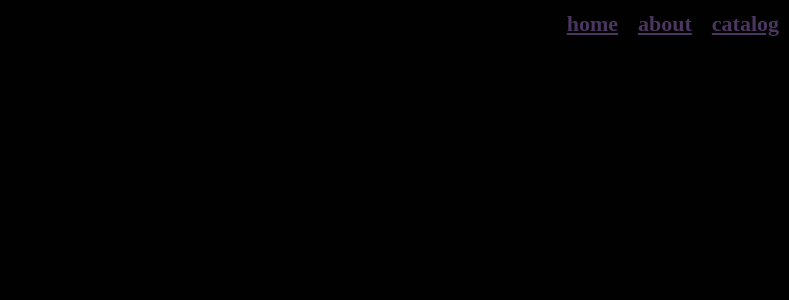
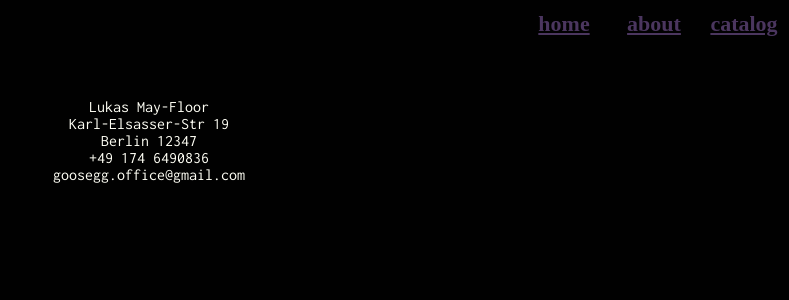
Before and after one commit to williamselaine/goosegg, a React (Vite) app: page /#/impressum in a window 1280 px wide. Shown: the top 300 px of the page, without its empty margins (491-1280 px from the left). Built offline with nearby package versions, Linux system fonts and the light colour scheme; no server answers; the database is empty; a web font is replaced by a local one.

Commit message:
fix navbar and imp

```diff
--- a/src/App.jsx
+++ b/src/App.jsx
@@ -5,7 +5,7 @@ import { disableBodyScroll, enableBodyScroll } from "body-scroll-lock";
 import { jsx } from "@emotion/react";
 import PropTypes from "prop-types";
 import { colors } from "./constants";
-import { Home } from "./pages";
+import { Home, Impressum } from "./pages";
 import { Navbar, Loading } from "./components";
 import { HashRouter as Router, Switch, Route } from "react-router-dom";
 import { useSizeListener, useDelayedUnmount } from "./hooks";
@@ -82,11 +82,14 @@ const Paths = ({ width }) => {
         <Route exact path="/">
           <Home width={width} {...homeContent} />
         </Route>
-        <Route path="/about">
+        <Route path="/about">\
           <About width={width} {...aboutContent} />
         </Route>
         <Route path="/catalog">
           <Catalog width={width} {...catalogContent} />
+        </Route>
+        <Route path="/impressum">
+          <Impressum />
         </Route>
       </Switch>
     </Suspense>
--- a/src/components/navbar.jsx
+++ b/src/components/navbar.jsx
@@ -2,12 +2,12 @@
 /** @jsx jsx */
 import React, { useState, useEffect } from "react";
 import PropTypes from "prop-types";
-import { Link, useLocation } from "react-router-dom";
-import { jsx, keyframes, css } from "@emotion/react";
+import { Link } from "react-router-dom";
+import { jsx, css } from "@emotion/react";
 import { colors, type, breakpoints } from "../constants";
 import burger from "../assets/burger.svg";
 
-const Navbar = ({ width }) => {
+const Navbar = ({ width, height }) => {
   const [isMobile, setIsMobile] = useState(width < breakpoints.tablet);
   const [showNav, setShowNav] = useState(false);
 
@@ -15,39 +15,42 @@ const Navbar = ({ width }) => {
     setIsMobile(width < breakpoints.tablet);
   }, [width]);
 
-  const wiggle = keyframes`
-  0% {
-    transform: rotate(0deg) translate(-45px, 0px);
-    transform-origin: 25% 50%;
-  }
-  25% {
-    transform: rotate(1deg) translate(-45px, 0px);
-    transform-origin: 25% 50%;
-  }
-  50% {
-    transform: rotate(-1deg) translate(-45px, 0px);
-    transform-origin: 25% 50%;
-  }
-  80% {
-    transform: rotate(0deg) translate(-45px, 0px);
-    transform-origin: 25% 50%;
-  }
-`;
   const navbarMobile = css`
     margin: 0px;
     list-style-type: none;
+    width: 100%;
+    height: 100%;
+    margin: auto;
     display: flex;
-    flex-direction: horizontal;
-    transition:
-      transform 1s,
-      opacity 0.75s;
-    transform: translate(-45px, 0px);
+    flex-direction: column;
+    align-items: center;
+    justify-content: center;
     opacity: 1;
-    animation: ${wiggle} 1.5s;
     animation-delay: 1.25s;
     z-index: 5;
   `;
   const styles = {
+    modal: {
+      position: 'absolute',
+      top: '0px',
+      width: '100%',
+      height: '100%',
+      pointerEvents: 'unset',
+      backgroundColor: colors.black,
+      zIndex: 9999,
+      opacity: '1.0',
+      transition: 'opacity 0.5s',
+    },
+    modalHide: {
+      position: 'absolute',
+      top: '0px',
+      width: '100%',
+      height: '100%',
+      pointerEvents: 'unset',
+      pointerEvents: 'none',
+      transition: 'opacity 0.5s',
+      opacity: '0.0',
+    },
     navbar: {
       margin: "0px",
       listStyleType: "none",
@@ -56,7 +59,7 @@ const Navbar = ({ width }) => {
       justifyContent: "flex-end",
       zIndex: "5",
     },
-    navbarMobileHide: {
+    navbarMobileHide:{
       margin: "0px",
       listStyleType: "none",
       display: "flex",
@@ -67,6 +70,9 @@ const Navbar = ({ width }) => {
     },
     navItem: {
       margin: "10px",
+      display: 'inline-block',
+      width: '70px',
+      textAlign: 'center',
       backgroundColor: "transparent",
       transition: "background-color 1s",
       a: {
@@ -106,7 +112,24 @@ const Navbar = ({ width }) => {
           <img src={burger} alt="menu"></img>
         </button>
       )}
-
+      {isMobile ?
+        <div css={showNav ? styles.modal : styles.modalHide} onClick={() => setShowNav(false)}>
+          <ul
+            css={
+              navbarMobile
+            }
+          >
+            <li css={styles.navItem}>
+              <Link to="/">home</Link>
+            </li>
+            <li css={styles.navItem}>
+              <Link to="/about">about</Link>
+            </li>
+            <li css={styles.navItem}>
+              <Link to="/catalog">catalog</Link>
+            </li>
+          </ul>
+        </div> :
         <ul
           css={
             isMobile
@@ -126,6 +149,9 @@ const Navbar = ({ width }) => {
             <Link to="/catalog">catalog</Link>
           </li>
         </ul>
+      }
+
+
     </React.Fragment>
   );
 };
--- a/src/pages/about/about.jsx
+++ b/src/pages/about/about.jsx
@@ -1,6 +1,7 @@
 /** @jsxRuntime classic */
 /** @jsx jsx */
 import { useState, useEffect } from "react";
+import { Link } from 'react-router-dom';
 import PropTypes from "prop-types";
 import { jsx } from "@emotion/react";
 import { colors, type, breakpoints } from "../../constants";
@@ -174,12 +175,7 @@ const About = ({ width, content, photos, videos, icons }) => {
       })}
       </div>
         <div css={styles.impressum}>
-          <span css={styles.impressumTitle}>Impressum</span>
-          <div css={styles.impressumContent}>
-            Lukas May-Floor <br />
-            Karl-Elsasser-Str. 19  <br />
-            12347 Berlin
-          </div>
+          <Link to="/impressum">Impressum</Link>
         </div>
     </div>
   ) : (
--- /dev/null
+++ b/src/pages/about/impressum.jsx
@@ -0,0 +1,26 @@
+/** @jsxRuntime classic */
+/** @jsx jsx */import { jsx } from "@emotion/react";
+import { colors } from "../../constants";
+
+const styles = {
+  imp: {
+    width: '100%',
+    marginTop: '50px',
+    textAlign: 'center',
+    color: colors.white,
+  },
+}
+
+const Impressum = () => {
+  return (
+    <div css={styles.imp}>
+        Lukas May-Floor <br />
+        Karl-Elsasser-Str 19 <br />
+        Berlin 12347 <br />
+        +49 174 6490836 <br />
+        goosegg.office@gmail.com
+    </div>
+  )
+};
+
+export default Impressum;
--- a/src/pages/catalog/catalog.jsx
+++ b/src/pages/catalog/catalog.jsx
@@ -2,8 +2,8 @@
 /** @jsx jsx */
 import PropTypes from "prop-types";
 import { jsx } from "@emotion/react";
-import { colors, type } from "../../constants";
-import { useEffect, useState } from 'react';
+import { colors, type, breakpoints } from "../../constants";
+import { useState } from 'react';
 
 const styles = {
   parent: {
@@ -113,7 +113,8 @@ const styles = {
   }
 };
 
-const Catalog = ({ content, photos, icons, videos }) => {
+const Catalog = ({ content, photos, icons, videos, width }) => {
+  const [isMobile, setIsMobile] = useState(width < breakpoints.tablet);
   const [tab, setTab] = useState(0);
 
   return content ? (
--- a/src/pages/index.js
+++ b/src/pages/index.js
@@ -1,4 +1,5 @@
 import Home from "./home/home";
 import About from "./about/about";
+import Impressum from './about/impressum';
 
-export { Home, About };
+export { Home, About, Impressum };
```
Lines whose indentation alone changed are shown as unchanged.
